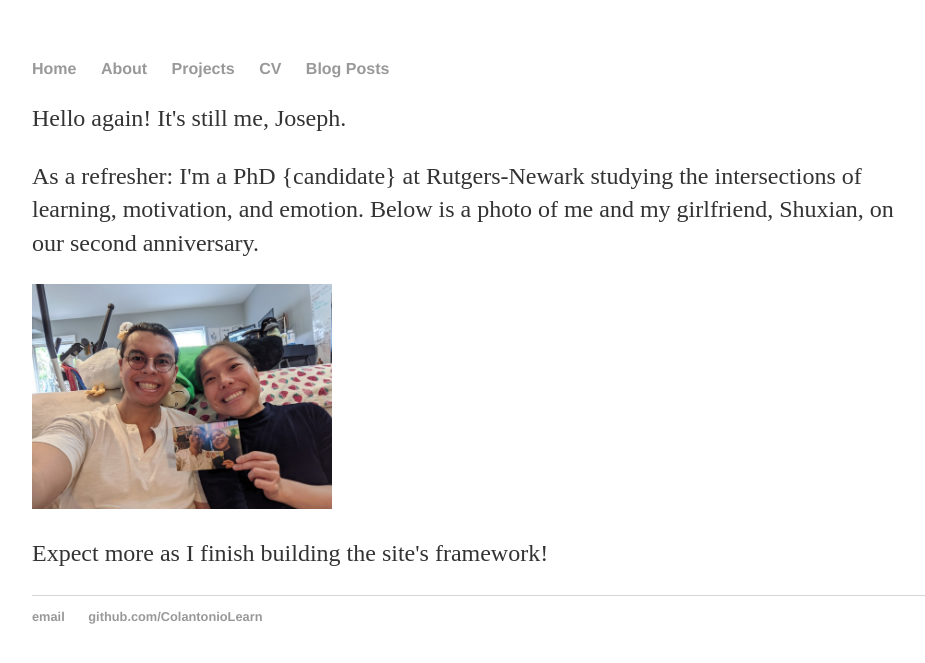
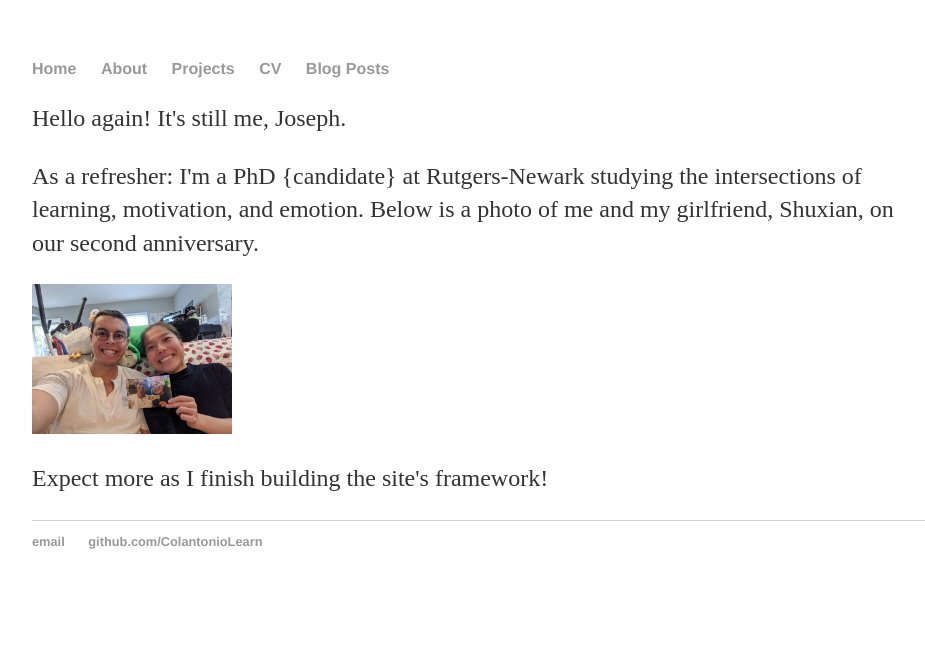
Before and after one commit to ColantonioLearn/ColantonioLearn.github.io, a Jekyll site: the page built from about/index.html, in a window 1280 px wide. Shown: the top 663 px of the page, without its empty margins (160-1085 px from the left). Built offline with Jekyll 4.4.1, drawn with Linux system fonts in a browser that asks for light colours.

Commit message:
Update index.html

```diff
--- a/about/index.html
+++ b/about/index.html
@@ -6,7 +6,7 @@
 	<p>Hello again! It's still me, Joseph.</p>
 	<p>As a refresher: I'm a PhD {candidate} at Rutgers-Newark studying the intersections of learning, motivation, and emotion. Below is a photo of me and my girlfriend, Shuxian,
   on our second anniversary. </p>
-	<img src="/assets/images/anniv_1.jpg" alt="Here are some geese again." width="300"/>
+	<img src="/assets/images/anniv_1.jpg" alt="Here are some geese again." width="200"/>
 
   <p> Expect more as I finish building the site's framework! </p>
 </div><!-- /.blurb -->
```
